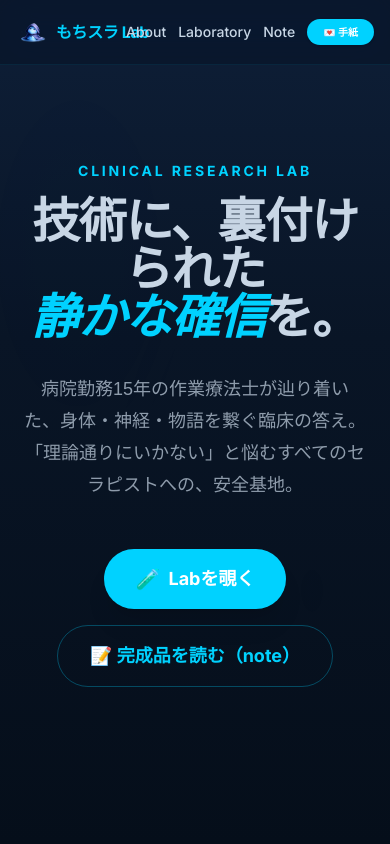
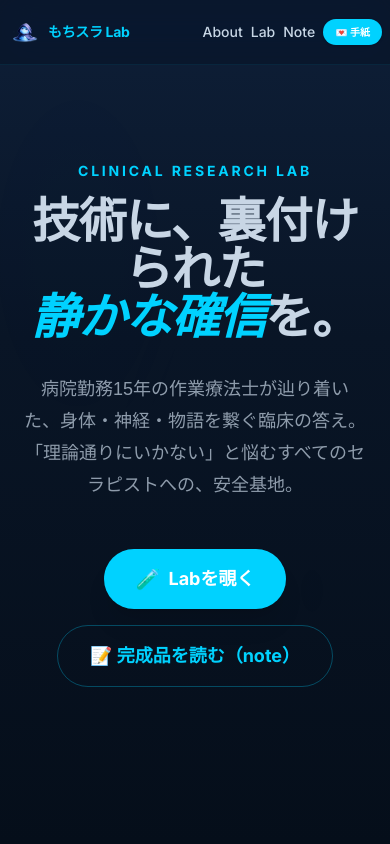
Before and after one commit to mochipj2025/mochilog2026, a Next.js app: page / in a window 390 px wide. Shown: the top 844 px of the page. Built offline with nearby package versions, Linux system fonts and the light colour scheme; a web font is replaced by a local one.

Commit message:
fix: aggressive header space optimization for mobile

```diff
--- a/src/app/layout.tsx
+++ b/src/app/layout.tsx
@@ -45,18 +45,18 @@ export default function RootLayout({
       <body className="min-h-full flex flex-col">
         {/* ── ヘッダー ── */}
         <header className="sticky top-0 z-50 glass">
-          <div className="mx-auto flex h-16 max-w-5xl items-center justify-between px-4 sm:px-6">
+          <div className="mx-auto flex h-16 max-w-5xl items-center justify-between px-2 sm:px-6">
             <a href="/" className="flex items-center gap-2">
               <img
                 src="/logo.png"
                 alt="もちスラ"
                 className="mochi-blink h-8 w-8 object-contain"
               />
-              <span className="whitespace-nowrap text-base sm:text-lg font-bold tracking-tight text-primary">
+              <span className="whitespace-nowrap text-sm sm:text-lg font-bold tracking-tight text-primary">
                 もちスラ Lab
               </span>
             </a>
-            <nav className="flex items-center gap-3 sm:gap-6 text-sm font-medium">
+            <nav className="flex items-center gap-2 sm:gap-6 text-sm font-medium">
               <a
                 href="/about"
                 className="transition-colors hover:text-primary"
@@ -67,7 +67,8 @@ export default function RootLayout({
                 href="/lab"
                 className="transition-colors hover:text-primary"
               >
-                Laboratory
+                <span className="hidden sm:inline">Laboratory</span>
+                <span className="sm:hidden">Lab</span>
               </a>
               <a
                 href="https://note.com/mochisuranote"
@@ -79,7 +80,7 @@ export default function RootLayout({
               </a>
               <a
                 href="/newsletter"
-                className="shrink-0 whitespace-nowrap rounded-full bg-primary px-4 py-1.5 text-[10px] sm:text-xs font-bold text-white shadow transition-transform hover:scale-105 active:scale-95"
+                className="shrink-0 whitespace-nowrap rounded-full bg-primary px-3 sm:px-4 py-1.5 text-[10px] sm:text-xs font-bold text-white shadow transition-transform hover:scale-105 active:scale-95"
               >
                 <span className="hidden sm:inline">💌 手紙を受け取る</span>
                 <span className="sm:hidden">💌 手紙</span>
```
